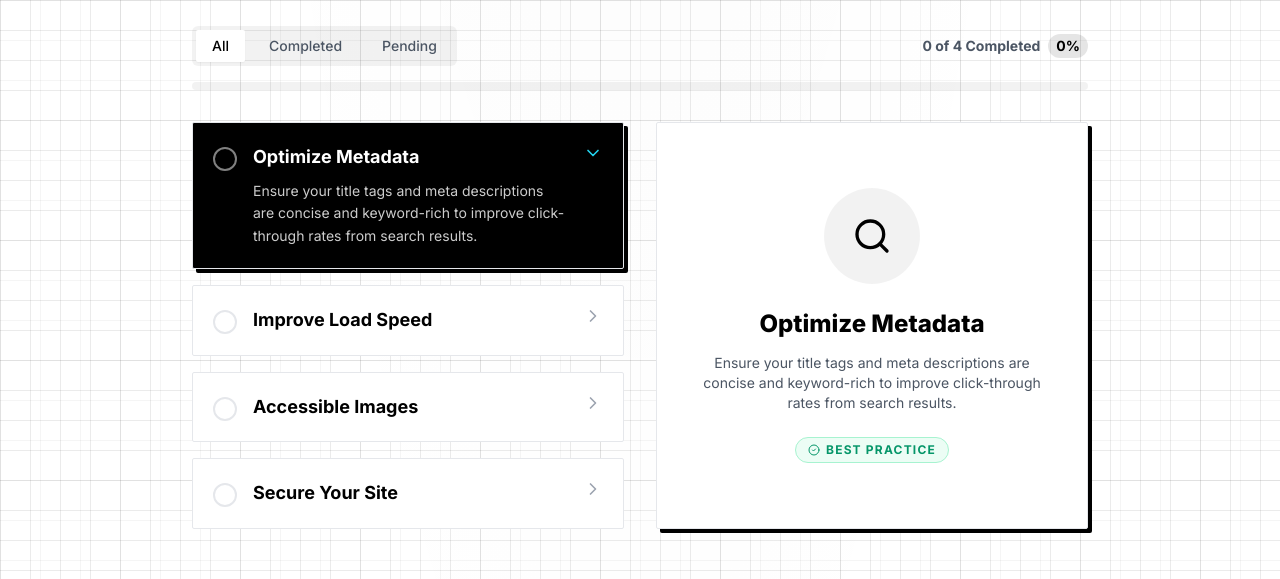
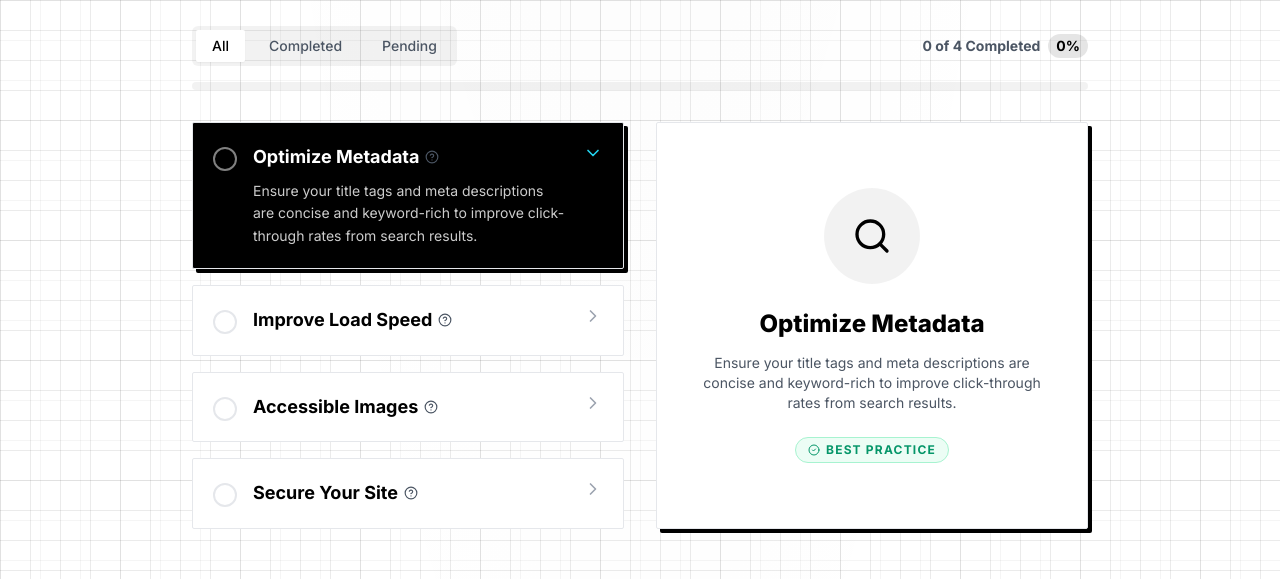
Before and after one commit to tommy771004/Auditsys, a React (Vite) app: page /#home in a window 1280 px wide. Before the commit this address led to /#home. Shown: the part 3720-4299 px from the top of the page. Built offline with nearby package versions, Linux system fonts and the light colour scheme; no server answers.

Commit message:
feat: add SEO checklist guide and improve analytics
- Add `SeoChecklistGuide` component with localization.
- Update `AnalyticsChartsPanel` to support URL filtering.
- Refactor `Tooltip` styling and accessibility.
- Update `RealAuditDashboard` to pass context to charts.

```diff
--- a/src/components/ui/SeoChecklistGuide.tsx
+++ b/src/components/ui/SeoChecklistGuide.tsx
@@ -1,38 +1,33 @@
 import React, { useState } from "react";
+import { useTranslation } from "react-i18next";
 import { motion, AnimatePresence } from "framer-motion";
 import { CheckCircle2, ChevronRight, Zap, Image, Search, ShieldCheck } from "lucide-react";
 import SectionHeader from "./SectionHeader";
 import ProgressBar from "./ProgressBar";
+import Tooltip from "./Tooltip";
 
-const steps = [
+const stepsConfig = [
   {
     id: "step-1",
-    title: "Optimize Metadata",
-    description: "Ensure your title tags and meta descriptions are concise and keyword-rich to improve click-through rates from search results.",
     icon: Search,
   },
   {
     id: "step-2",
-    title: "Improve Load Speed",
-    description: "Minimise scripts and compress assets. A fast Largest Contentful Paint (LCP) is crucial for retaining users and ranking higher.",
     icon: Zap,
   },
   {
     id: "step-3",
-    title: "Accessible Images",
-    description: "Add descriptive alt attributes to all images. This assists screen readers and provides context to search engine crawlers.",
     icon: Image,
   },
   {
     id: "step-4",
-    title: "Secure Your Site",
-    description: "Always serve your content over HTTPS. Search engines penalize insecure sites, and users expect privacy.",
     icon: ShieldCheck,
   }
 ];
 
 export default function SeoChecklistGuide() {
-  const [activeStepId, setActiveStepId] = useState<string>(steps[0].id);
+  const { t } = useTranslation();
+  const [activeStepId, setActiveStepId] = useState<string>(stepsConfig[0].id);
   const [completedSteps, setCompletedSteps] = useState<Set<string>>(new Set());
   const [filter, setFilter] = useState<'all' | 'completed' | 'pending'>('all');
 
@@ -49,6 +44,13 @@ export default function SeoChecklistGuide() {
     });
   };
 
+  const steps = stepsConfig.map(step => ({
+    ...step,
+    title: t(`seoChecklistGuide.steps.${step.id}.title`),
+    description: t(`seoChecklistGuide.steps.${step.id}.description`),
+    why: t(`seoChecklistGuide.steps.${step.id}.why`),
+  }));
+
   const filteredSteps = steps.filter(step => {
     if (filter === 'completed') return completedSteps.has(step.id);
     if (filter === 'pending') return !completedSteps.has(step.id);
@@ -60,9 +62,9 @@ export default function SeoChecklistGuide() {
   return (
     <div className="w-full max-w-4xl mx-auto">
       <SectionHeader
-        eyebrow="SEO CHECKLIST"
-        title="Step-by-Step Guide for Site Performance"
-        description="Follow these fundamental steps to optimize your site for speed, accessibility, and search presence."
+        eyebrow={t("seoChecklistGuide.eyebrow")}
+        title={t("seoChecklistGuide.title")}
+        description={t("seoChecklistGuide.description")}
         className="text-center mb-8"
       />
 
@@ -79,12 +81,12 @@ export default function SeoChecklistGuide() {
                     : "text-brand-muted hover:text-[var(--text)] hover:bg-black/5"
                 }`}
               >
-                {f}
+                {t(`seoChecklistGuide.filters.${f}`)}
               </button>
             ))}
           </div>
           <div className="text-sm font-bold text-brand-muted flex items-center gap-2">
-            <span>{completedSteps.size} of {steps.length} Completed</span>
+            <span>{t("seoChecklistGuide.progress", { completed: completedSteps.size, total: steps.length })}</span>
             <span className="inline-block px-2 py-0.5 rounded-full bg-black/10 text-[var(--text)]">{progress}%</span>
           </div>
         </div>
@@ -101,7 +103,7 @@ export default function SeoChecklistGuide() {
               const Icon = step.icon;
 
               return (
-                <motion.button
+                  <motion.div
                     layout
                     initial={{ opacity: 0, scale: 0.95 }}
                     animate={{ opacity: 1, scale: 1 }}
@@ -109,7 +111,7 @@ export default function SeoChecklistGuide() {
                     transition={{ duration: 0.2 }}
                     key={step.id}
                     onClick={() => setActiveStepId(step.id)}
-                  className={`w-full text-left flex items-start gap-4 p-5 rounded-sm border transition-all duration-300 relative ${
+                    className={`w-full text-left flex items-start gap-4 p-5 rounded-sm border transition-all duration-300 relative cursor-pointer ${
                       isActive
                         ? "border-[var(--border)] bg-black text-white shadow-[4px_4px_0_rgba(0,0,0,1)] -translate-y-1 -translate-x-1 z-10"
                         : isCompleted
@@ -119,7 +121,7 @@ export default function SeoChecklistGuide() {
                   >
                   <button
                     onClick={(e) => toggleStep(step.id, e)}
-                    aria-label={isCompleted ? "Mark as incomplete" : "Mark as complete"}
+                    aria-label={isCompleted ? t("seoChecklistGuide.markAsIncomplete") : t("seoChecklistGuide.markAsComplete")}
                     className={`mt-1 flex-shrink-0 w-6 h-6 rounded-full border-2 flex items-center justify-center transition-colors ${
                       isCompleted
                         ? "bg-emerald-500 border-emerald-500 text-white"
@@ -132,7 +134,11 @@ export default function SeoChecklistGuide() {
                   </button>
                   <div className="flex-1 relative">
                     <h4 className="font-bold text-lg relative inline-block">
-                      <span className={isCompleted && !isActive ? "opacity-50" : ""}>{step.title}</span>
+                      <span className={isCompleted && !isActive ? "opacity-50" : ""}>
+                        <Tooltip content={step.why}>
+                          {step.title}
+                        </Tooltip>
+                      </span>
                       {/* Strikethrough Animation */}
                       <AnimatePresence>
                         {isCompleted && (
@@ -141,8 +147,8 @@ export default function SeoChecklistGuide() {
                             animate={{ scaleX: 1 }}
                             exit={{ scaleX: 0 }}
                             transition={{ duration: 0.3, ease: "easeInOut" }}
-                            className={`absolute left-0 top-1/2 h-[2px] w-full origin-left -translate-y-1/2 ${
-                              isActive ? "bg-cyan-400" : "bg-black"
+                            className={`absolute left-0 top-1/2 h-[2px] w-full origin-left -translate-y-1/2 pointer-events-none ${
+                              isActive ? "bg-cyan-400" : "bg-[var(--text)]"
                             }`}
                           />
                         )}
@@ -166,7 +172,7 @@ export default function SeoChecklistGuide() {
                   <div className={`flex items-center justify-center h-full transition-transform ${isActive ? "rotate-90 text-cyan-400" : "text-brand-faint"}`}>
                     <ChevronRight className="w-5 h-5" />
                   </div>
-                </motion.button>
+                </motion.div>
               );
             })}
             {filteredSteps.length === 0 && (
@@ -175,7 +181,7 @@ export default function SeoChecklistGuide() {
                 animate={{ opacity: 1 }}
                 className="p-8 text-center border border-dashed border-[var(--border)] rounded-sm text-brand-faint"
               >
-                No tasks found in this view.
+                {t("seoChecklistGuide.noTasks")}
               </motion.div>
             )}
           </AnimatePresence>
@@ -218,7 +224,7 @@ export default function SeoChecklistGuide() {
                                 animate={{ scaleX: 1 }}
                                 exit={{ scaleX: 0 }}
                                 transition={{ duration: 0.3, ease: "easeInOut" }}
-                                className="absolute left-0 top-1/2 h-[3px] w-full origin-left bg-black -translate-y-1/2"
+                                className="absolute left-0 top-1/2 h-[3px] w-full origin-left bg-[var(--text)] -translate-y-1/2"
                               />
                             )}
                           </AnimatePresence>
@@ -228,7 +234,7 @@ export default function SeoChecklistGuide() {
                        </p>
                      </div>
                      <div className="inline-flex items-center text-xs font-bold uppercase tracking-widest text-emerald-600 bg-emerald-50 px-3 py-1 rounded-full border border-emerald-200">
-                        <CheckCircle2 className="w-3 h-3 justify-center mr-1.5" /> Best Practice
+                        <CheckCircle2 className="w-3 h-3 justify-center mr-1.5" /> {t("seoChecklistGuide.bestPractice")}
                      </div>
                    </motion.div>
                  ) : null
--- a/src/components/ui/Tooltip.tsx
+++ b/src/components/ui/Tooltip.tsx
@@ -9,14 +9,14 @@ interface TooltipProps {
 
 export default function Tooltip({ content, children, showIcon = true }: TooltipProps) {
   return (
-    <div className="group relative inline-flex items-center gap-1.5 cursor-help w-full h-full">
+    <span className="group relative inline-flex items-center gap-1.5 cursor-help">
       {children}
       {showIcon && <HelpCircle className="h-3.5 w-3.5 text-brand-muted transition-colors group-hover:text-brand-cyan" />}
-      <div className="pointer-events-none absolute bottom-full left-1/2 z-50 mb-2 -translate-x-1/2 w-max max-w-xs opacity-0 transition-all duration-200 group-hover:opacity-100 group-hover:-translate-y-1">
-        <div className="rounded-sm border border-[var(--border)] bg-neutral-100/90 px-3 py-2 text-xs text-brand-text shadow-xl backdrop-blur-xl text-left font-sans">
+      <span className="pointer-events-none absolute bottom-full left-1/2 z-50 mb-2 -translate-x-1/2 w-max max-w-xs opacity-0 transition-all duration-200 group-hover:opacity-100 group-hover:-translate-y-1">
+        <span className="block rounded-sm border border-[var(--border)] bg-neutral-900 px-3 py-2 text-xs text-white shadow-xl backdrop-blur-xl text-left font-sans whitespace-normal font-normal">
           {content}
-        </div>
-      </div>
-    </div>
+        </span>
+      </span>
+    </span>
   );
 }
--- a/src/locales/en.json
+++ b/src/locales/en.json
@@ -1142,5 +1142,42 @@
         "title": "Warnings ({{count}})"
       }
     }
+  },
+  "seoChecklistGuide": {
+    "eyebrow": "SEO CHECKLIST",
+    "title": "Step-by-Step Guide for Site Performance",
+    "description": "Follow these fundamental steps to optimize your site for speed, accessibility, and search presence.",
+    "filters": {
+      "all": "All",
+      "completed": "Completed",
+      "pending": "Pending"
+    },
+    "progress": "{{completed}} of {{total}} Completed",
+    "noTasks": "No tasks found in this view.",
+    "bestPractice": "Best Practice",
+    "markAsComplete": "Mark as complete",
+    "markAsIncomplete": "Mark as incomplete",
+    "steps": {
+      "step-1": {
+        "title": "Optimize Metadata",
+        "description": "Ensure your title tags and meta descriptions are concise and keyword-rich to improve click-through rates from search results.",
+        "why": "Unique and descriptive metadata helps search engines understand page content and improves click-through rates (CTR) from Search Engine Results Pages."
+      },
+      "step-2": {
+        "title": "Improve Load Speed",
+        "description": "Minimise scripts and compress assets. A fast Largest Contentful Paint (LCP) is crucial for retaining users and ranking higher.",
+        "why": "Fast load times decrease bounce rates and are a heavily weighted Core Web Vitals ranking factor for Google."
+      },
+      "step-3": {
+        "title": "Accessible Images",
+        "description": "Add descriptive alt attributes to all images. This assists screen readers and provides context to search engine crawlers.",
+        "why": "Alt text makes content accessible to visually impaired users and provides context to search engine crawlers for image search indexing."
+      },
+      "step-4": {
+        "title": "Secure Your Site",
+        "description": "Always serve your content over HTTPS. Search engines penalize insecure sites, and users expect privacy.",
+        "why": "HTTPS encrypts data between the browser and server. Without it, browsers show 'Not Secure' warnings, and search engines heavily penalize the site."
+      }
+    }
   }
 }
--- a/src/locales/zh-TW.json
+++ b/src/locales/zh-TW.json
@@ -1151,5 +1151,42 @@
         "title": "警告（{{count}}）"
       }
     }
+  },
+  "seoChecklistGuide": {
+    "eyebrow": "SEO 檢查清單",
+    "title": "網站效能最佳化實務指南",
+    "description": "遵循這幾個基本步驟來最佳化網站的速度、無障礙體驗和搜尋引擎表現。",
+    "filters": {
+      "all": "全部",
+      "completed": "已完成",
+      "pending": "待處理"
+    },
+    "progress": "{{completed}} / {{total}} 項已完成",
+    "noTasks": "目前視圖中沒有任務。",
+    "bestPractice": "最佳實務",
+    "markAsComplete": "標記為完成",
+    "markAsIncomplete": "標記為未完成",
+    "steps": {
+      "step-1": {
+        "title": "最佳化 Metadata",
+        "description": "確保 title 標籤與 meta description 簡潔且包含關鍵字，以提高在搜尋結果中的點擊率。",
+        "why": "獨特且具描述性的 metadata 能協助搜尋引擎理解網頁內容，並提升搜尋引擎結果頁面（SERP）上的點閱率。"
+      },
+      "step-2": {
+        "title": "改善載入速度",
+        "description": "壓縮腳本與靜態資源。擁有較短的 LCP（最大內容繪製）時間，對於留住使用者與提高排名至關重要。",
+        "why": "快速的載入時間可降低跳出率，並且是 Google Core Web Vitals 中權重極高的排名信號。"
+      },
+      "step-3": {
+        "title": "無障礙圖片設定",
+        "description": "為所有圖片添加具描述性的 alt 屬性，能協助螢幕閱讀器，並為搜尋引擎爬蟲提供上下文。",
+        "why": "Alt 屬性讓視障使用者能理解圖片內容，也是搜尋引擎進行圖片索引時的重要文本依據。"
+      },
+      "step-4": {
+        "title": "確保連線安全",
+        "description": "始終透過 HTTPS 傳輸內容。搜尋引擎會懲罰不安全的網站，而使用者也期望資料保有隱私。",
+        "why": "HTTPS 能加密瀏覽器與伺服器間的資料。缺乏 HTTPS 的網站會被標記為「不安全」，且搜尋引擎排名會受到嚴重打擊。"
+      }
+    }
   }
 }
--- a/src/pages/RealAuditDashboard.tsx
+++ b/src/pages/RealAuditDashboard.tsx
@@ -241,7 +241,7 @@ export default function RealAuditDashboard({ onNavigate }: RealAuditDashboardPro
                         rightLabel={String(domIssues.length)}
                       />
                     </div>
-                    <AnalyticsChartsPanel />
+                    <AnalyticsChartsPanel summary={summary} targetUrl={state.targetUrl} />
                     <ScanSummaryPanel summary={summary} />
                   </div>
                 ) : null}
```
Also changed, not shown: src/components/ui/AnalyticsChartsPanel.tsx (+16 -3 lines). Lines whose indentation alone changed are shown as unchanged.
